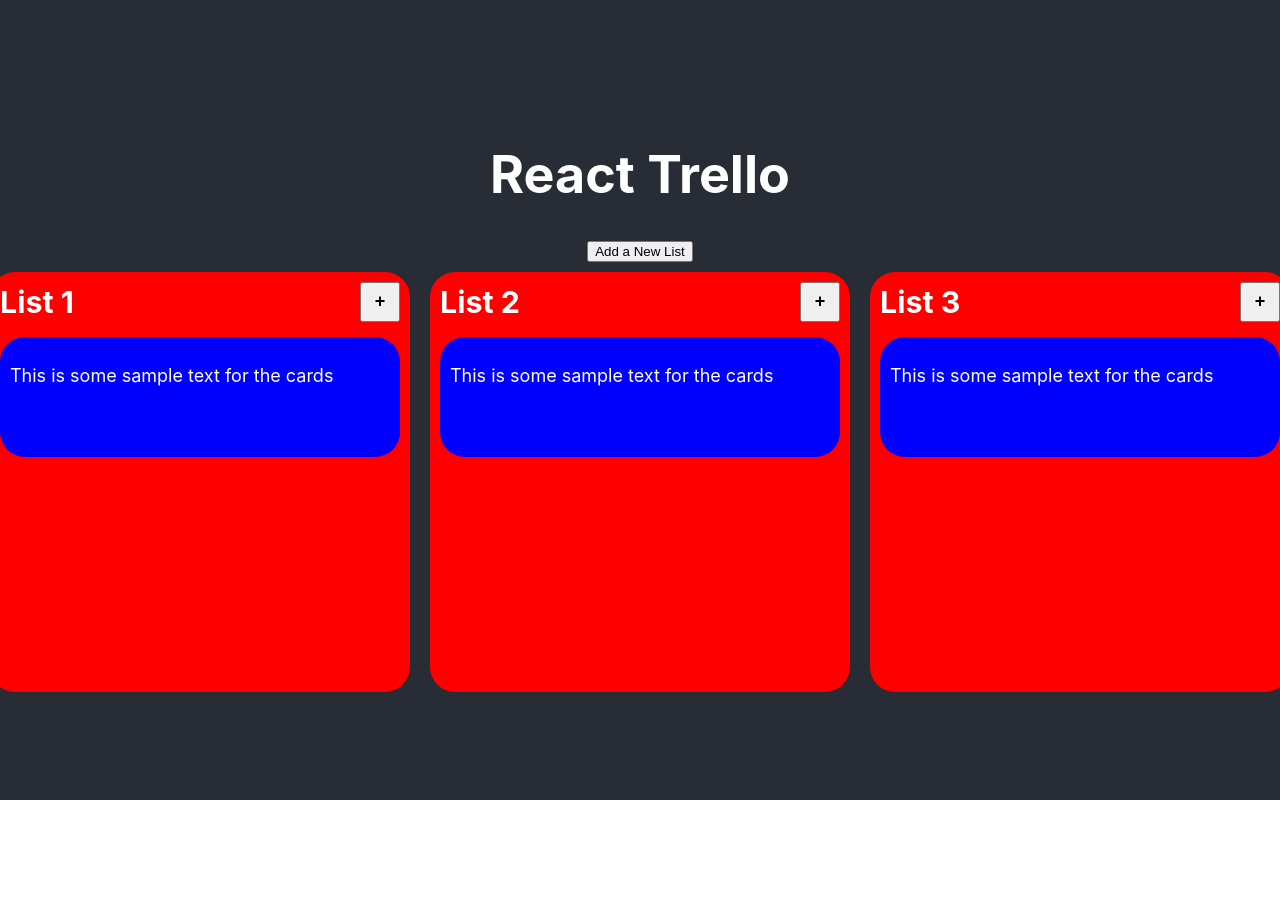
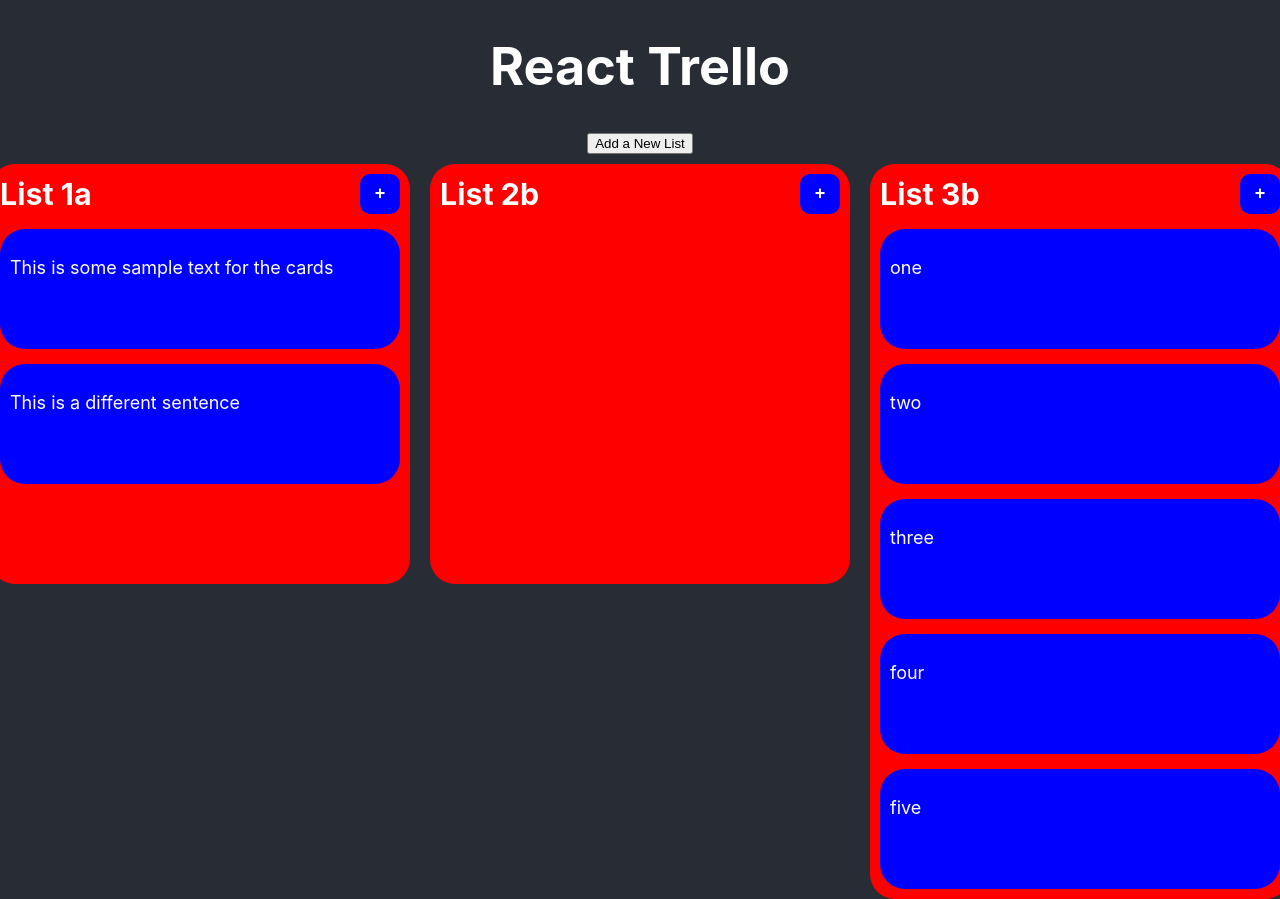
Before and after one commit to NateMorgan/trello-react, a React (Create React App) app: page / in a window 1280 px wide. Before the commit the page ends 800 px from the top, so only its background shows below. Built offline with nearby package versions, Linux system fonts and the light colour scheme.

Commit message:
board creatation based on state

```diff
--- a/src/App.css
+++ b/src/App.css
@@ -24,6 +24,18 @@
   align-items: center;
 }
 
+.card-add-btn{
+  height:40px;
+  width:40px;
+  text-align:center;
+  font-size:large;
+  font-weight:bolder;
+  border-radius:25%;
+  background-color: blue;
+  color:white;
+  border:none;
+}
+
 .card{
   width: 380px;
   min-height: 100px;
@@ -38,7 +50,7 @@
 #list-space{
   margin-top: 10px;
   display: flex;
-  align-items: center;
+  align-items: flex-start;
   justify-content: center;
   gap: 20px;
 }
--- a/src/App.js
+++ b/src/App.js
@@ -1,5 +1,4 @@
 import './App.css';
-
 import Board from './pages/Board/Board';
 
 
--- a/src/components/Card/Card.jsx
+++ b/src/components/Card/Card.jsx
@@ -1,7 +1,7 @@
 const Card = (props) => {
   return (
     <div class='card'>
-      <p> This is some sample text for the cards </p>
+      <p> {props.text} </p>
     </div>
   );
 }
--- a/src/components/List/List.jsx
+++ b/src/components/List/List.jsx
@@ -1,13 +1,15 @@
 import Card from "../Card/Card";
 
-const List = (props) => {
+const List = ({list}) => {
   return (
     <div class='list'>
       <header class='list-header'>
-        <h3 style={{margin:'0'}}> {props.listName} </h3>
-        <button style={{height:'40px',width:'40px',textAlign:'center', fontSize:'large',fontWeight:'bold'}}> + </button>
+        <h3 style={{margin:'0'}}> {list.title} </h3>
+        <button class='card-add-btn'> + </button>
       </header>
-      <Card/>
+      {list.cards.map(card =>
+        <Card text={card}/>
+      )}
     </div>
   );
 }
--- a/src/pages/Board/Board.jsx
+++ b/src/pages/Board/Board.jsx
@@ -1,15 +1,32 @@
+import React, { useState } from "react";
+
 import Header from "../../components/Header/Header";
 import List from "../../components/List/List";
 
 const Board = (props) => {
+
+  const [board, setBoard] = useState([
+    {
+      title:'List 1a',
+      cards:['This is some sample text for the cards','This is a different sentence']
+    },
+    {
+      title:'List 2b',
+      cards:[]
+    },
+    {
+      title:'List 3b',
+      cards:['one','two','three','four','five']
+    }
+  ])
   return (
     <>
       <Header/>
       <button> Add a New List </button>
       <div id='list-space'>
-        <List listName='List 1'/>
-        <List listName='List 2'/>
-        <List listName='List 3'/>
+        {board.map( (list) =>
+          <List list={list}/>
+        )}
       </div>
     </>
   );
```
